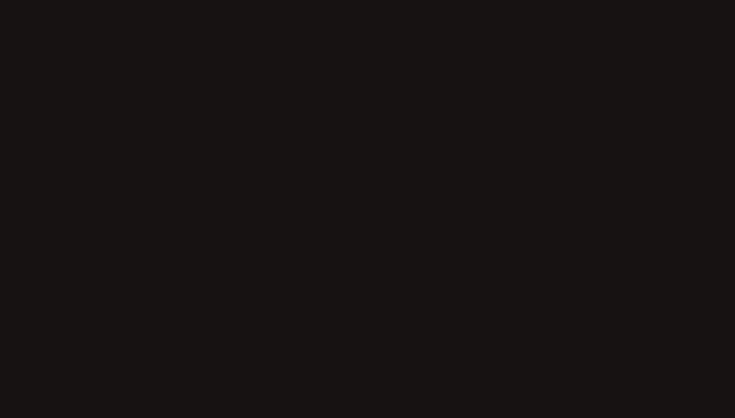
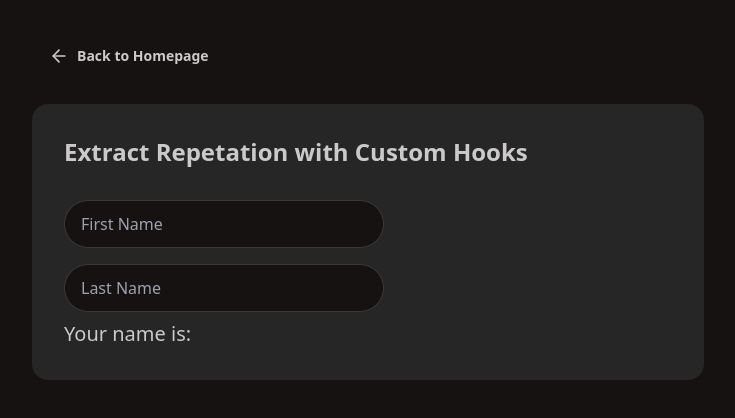
Before and after one commit to Rezuanul-Islam-Fahim/learn-advanced-react, a React (Vite) app: page /custom-hooks-extract-repetation in a window 1280 px wide. Before the commit this address had no page. Shown: the top 418 px of the page, without its empty margins (272-1007 px from the left). Built offline with nearby package versions, Linux system fonts and the light colour scheme.

Commit message:
Add page + feature -> Extract-repetation-with-custom-hooks

```diff
--- a/src/App.jsx
+++ b/src/App.jsx
@@ -5,6 +5,7 @@
 import RefsDomManipulation from './pages/RefsDomManipulation.jsx'
 import SyncrognizingWithEffects from './pages/SyncrognizingWithEffects.jsx'
 import CustomHooks from './pages/CustomHooks.jsx'
+import ExtractRepetationWithHooks from './pages/ExtractRepetationWithHooks.jsx'
 
 const App = () => {
   return (
@@ -15,7 +16,8 @@
           <Route path={'/reference-with-refs'} element={<ReferenceWithRefs />} />
           <Route path={'/refs-dom'} element={<RefsDomManipulation />} />
           <Route path={'/syncrognize-effects'} element={<SyncrognizingWithEffects />} />
-          <Route path={'/custom-hooks'} element={<CustomHooks />} />
+          <Route path={'/custom-hooks-example'} element={<CustomHooks />} />
+          <Route path={'/custom-hooks-extract-repetation'} element={<ExtractRepetationWithHooks />} />
         </Route>
       </Routes>
     </BrowserRouter>
--- /dev/null
+++ b/src/pages/ExtractRepetationWithHooks.jsx
@@ -0,0 +1,44 @@
+import { useState } from 'react'
+
+const useFormInput = () => {
+    const [text, setText] = useState('')
+
+    const handleChange = (e) => {
+        setText(e.target.value)
+    }
+
+    return {
+        value: text,
+        onChange: handleChange
+    }
+}
+
+const ExtractRepetationWithHooks = () => {
+    const firstnameInput = useFormInput()
+    const lastnameInput = useFormInput()
+
+    return (
+        <>
+            <h2 className="card-title text-2xl mb-4">
+                Extract Repetation with Custom Hooks
+            </h2>
+            <div className="flex flex-col">
+                <input
+                    type="text"
+                    {...firstnameInput}
+                    placeholder="First Name"
+                    className="input input-bordered w-full max-w-xs my-2" />
+                <input
+                    type="text"
+                    {...lastnameInput}
+                    placeholder="Last Name"
+                    className="input input-bordered w-full max-w-xs my-2" />
+                <h2 className="text-xl">
+                    Your name is: {firstnameInput.value} {lastnameInput.value}
+                </h2>
+            </div>
+        </>
+    )
+}
+
+export default ExtractRepetationWithHooks
--- a/src/pages/HomePage.jsx
+++ b/src/pages/HomePage.jsx
@@ -16,9 +16,13 @@
                     className="btn btn-primary my-2">
                     Syncrognizing with Effects
                 </Link>
-                <Link to={'/custom-hooks'}
+                <Link to={'/custom-hooks-example'}
                     className="btn btn-primary my-2">
-                    Custom Hooks
+                    Custom Hooks Example
+                </Link>
+                <Link to={'/custom-hooks-extract-repetation'}
+                    className="btn btn-primary my-2">
+                    Extract repetation with Custom Hooks
                 </Link>
             </div>
         </div>
```
